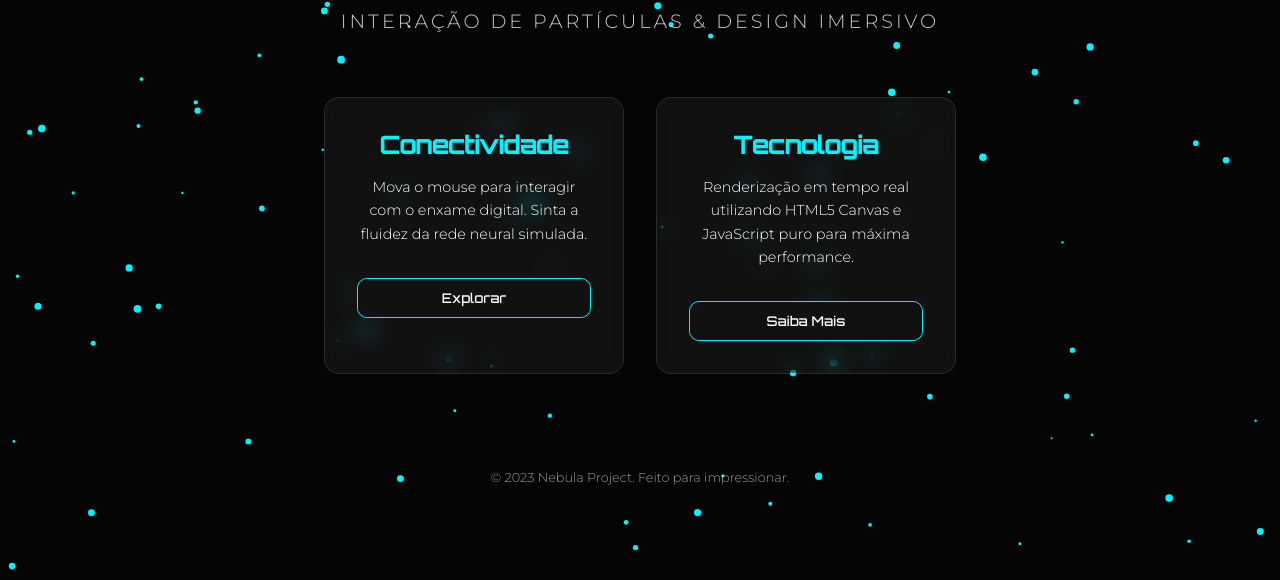
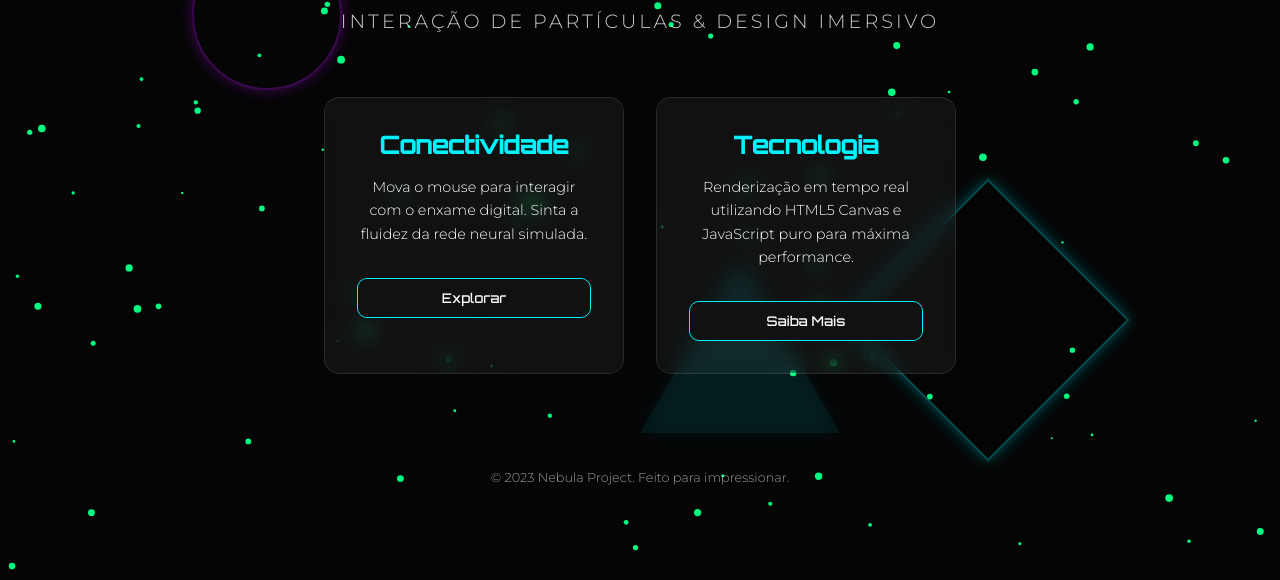
Before and after one commit to gabrielyogi-max/verbosenew, a plain HTML site: page index.html in a window 1280 px wide. Shown: the part 220-800 px from the top of the page. Drawn offline with Linux system fonts and the light colour scheme.

Commit message:
Add files via upload

```diff
--- a/index.html
+++ b/index.html
@@ -10,6 +10,11 @@
     <link href="https://fonts.googleapis.com/css2?family=Montserrat:wght@300;700&family=Orbitron:wght@500&display=swap" rel="stylesheet">
 </head>
 <body>
+    <div class="parallax-bg">
+        <div class="shape shape-1"></div>
+        <div class="shape shape-2"></div>
+        <div class="shape shape-3"></div>
+    </div>
     <canvas id="particle-canvas"></canvas>
 
     <div class="content-wrapper">
--- a/script.js
+++ b/script.js
@@ -18,10 +18,22 @@ window.addEventListener('resize', function() {
     init();
 });
 
-// Handle mouse movement
+// Handle mouse movement and Parallax
 window.addEventListener('mousemove', function(event) {
     mouse.x = event.x;
     mouse.y = event.y;
+
+    // Parallax Effect
+    const shape1 = document.querySelector('.shape-1');
+    const shape2 = document.querySelector('.shape-2');
+    const shape3 = document.querySelector('.shape-3');
+
+    let x = (window.innerWidth - event.pageX * 2) / 100;
+    let y = (window.innerHeight - event.pageY * 2) / 100;
+
+    if(shape1) shape1.style.transform = `translateX(${x}px) translateY(${y}px)`;
+    if(shape2) shape2.style.transform = `translateX(${-x}px) translateY(${-y}px) rotate(45deg)`;
+    if(shape3) shape3.style.transform = `translateX(${x*2}px) translateY(${y*2}px)`;
 });
 
 // Handle mouse out
@@ -39,6 +51,18 @@ window.addEventListener('touchstart', function(event) {
 window.addEventListener('touchmove', function(event) {
     mouse.x = event.touches[0].clientX;
     mouse.y = event.touches[0].clientY;
+
+    // Parallax for touch
+    const shape1 = document.querySelector('.shape-1');
+    const shape2 = document.querySelector('.shape-2');
+    const shape3 = document.querySelector('.shape-3');
+
+    let x = (window.innerWidth - event.touches[0].clientX * 2) / 100;
+    let y = (window.innerHeight - event.touches[0].clientY * 2) / 100;
+
+    if(shape1) shape1.style.transform = `translateX(${x}px) translateY(${y}px)`;
+    if(shape2) shape2.style.transform = `translateX(${-x}px) translateY(${-y}px) rotate(45deg)`;
+    if(shape3) shape3.style.transform = `translateX(${x*2}px) translateY(${y*2}px)`;
 });
 
 window.addEventListener('touchend', function() {
@@ -63,7 +87,7 @@ class Particle {
     draw() {
         ctx.beginPath();
         ctx.arc(this.x, this.y, this.size, 0, Math.PI * 2, false);
-        ctx.fillStyle = this.color;
+        ctx.fillStyle = `hsl(${hue}, 100%, 50%)`; // Dynamic color
         ctx.fill();
     }
 
@@ -140,6 +164,9 @@ function init() {
     }
 }
 
+// Global hue for color cycling
+let hue = 0;
+
 // Animation loop
 function animate() {
     requestAnimationFrame(animate);
@@ -153,6 +180,7 @@ function animate() {
     for (let i = 0; i < particlesArray.length; i++) {
         particlesArray[i].update();
     }
+    hue+=0.5; // Increment hue for color change effect
 }
 
 init();
--- a/style.css
+++ b/style.css
@@ -228,3 +228,53 @@ footer {
     h1 { font-size: 3rem; }
     .content-wrapper { gap: 2rem; }
 }
+
+/* Parallax Background */
+.parallax-bg {
+    position: fixed;
+    top: 0;
+    left: 0;
+    width: 100%;
+    height: 100%;
+    z-index: -2; /* Behind canvas (-1) and content */
+    pointer-events: none;
+    overflow: hidden;
+}
+
+.shape {
+    position: absolute;
+    opacity: 0.3;
+    border: 2px solid var(--accent-color);
+    box-shadow: 0 0 15px var(--accent-color);
+}
+
+.shape-1 {
+    top: 20%;
+    left: 15%;
+    width: 150px;
+    height: 150px;
+    border-radius: 50%; /* Circle */
+    border-color: var(--secondary-color);
+    box-shadow: 0 0 15px var(--secondary-color);
+}
+
+.shape-2 {
+    bottom: 20%;
+    right: 15%;
+    width: 200px;
+    height: 200px;
+    transform: rotate(45deg); /* Diamond/Square */
+}
+
+.shape-3 {
+    top: 60%;
+    left: 50%;
+    width: 0;
+    height: 0;
+    border: none;
+    border-left: 100px solid transparent;
+    border-right: 100px solid transparent;
+    border-bottom: 173.2px solid rgba(0, 243, 255, 0.2); /* Triangle */
+    box-shadow: none;
+    filter: drop-shadow(0 0 10px var(--accent-color));
+}
```
